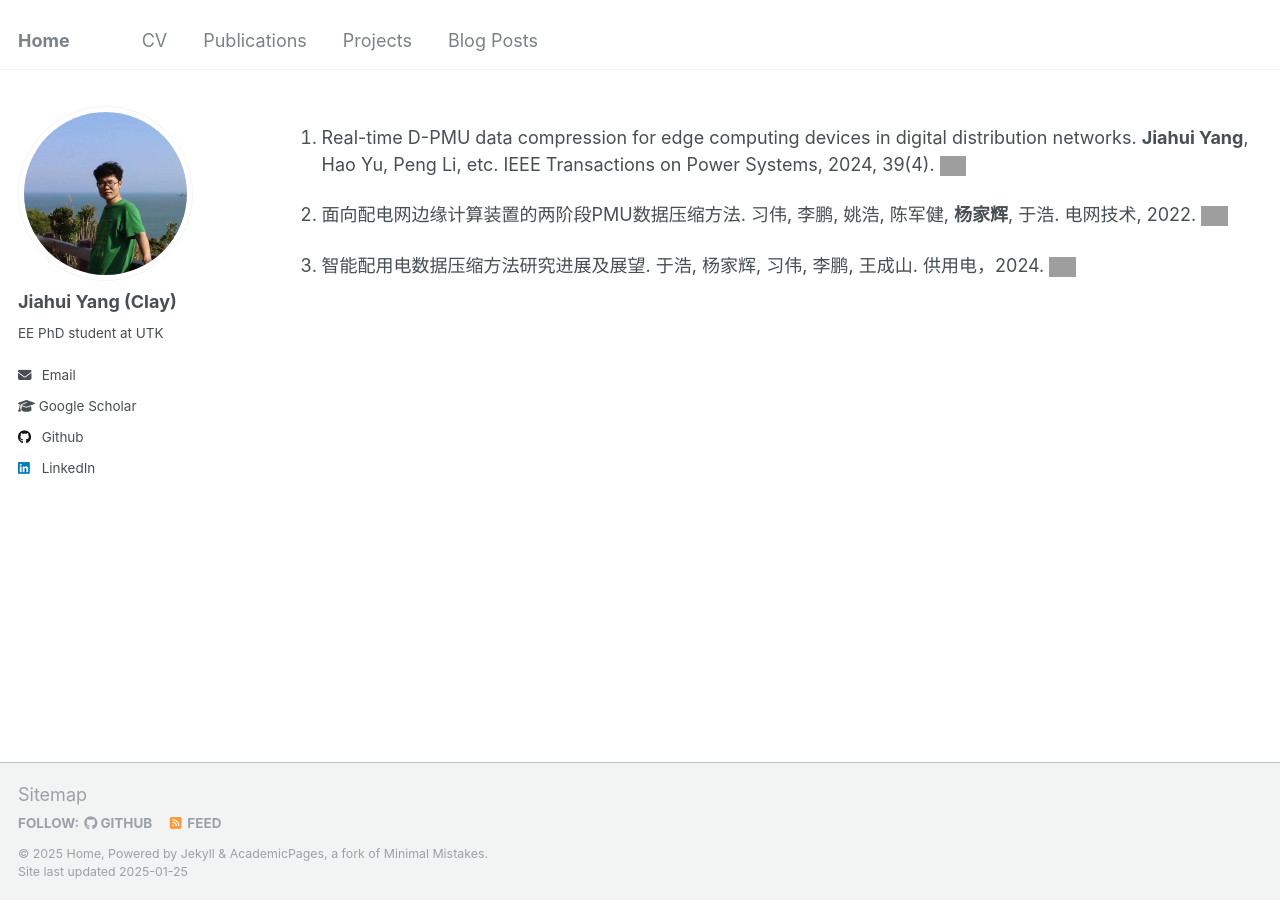
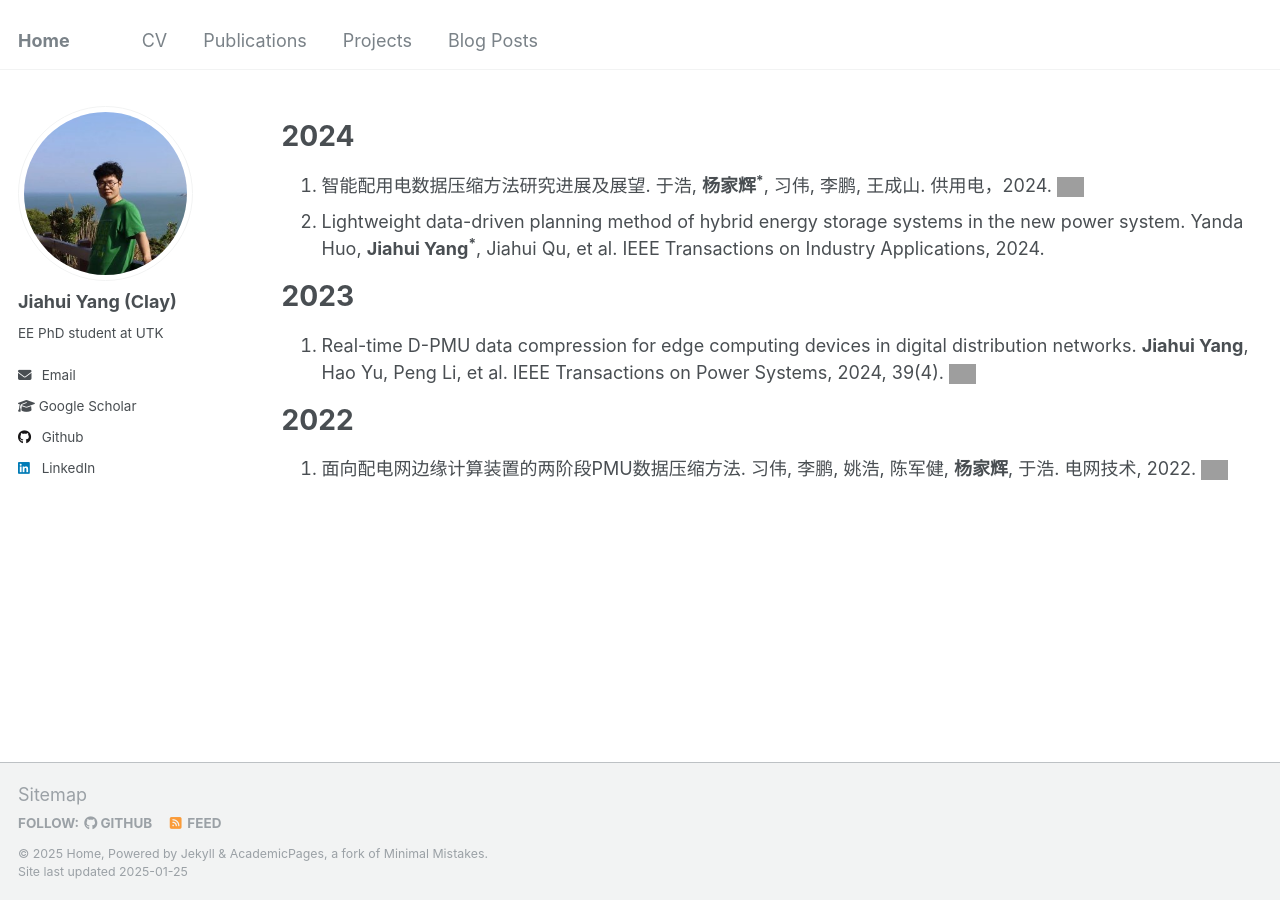
Before and after one commit to ClayUTK/intro, a Jekyll site: the page built from _pages/pub.md, in a window 1280 px wide. Built offline with Jekyll 4.4.1, drawn with Linux system fonts in a browser that asks for light colours; grey boxes are pictures that could not be loaded.

Commit message:
Update pub.md

```diff
--- a/_pages/pub.md
+++ b/_pages/pub.md
@@ -6,8 +6,12 @@ author_profile: true
 
 {% include base_path %}
 
-1. Real-time D-PMU data compression for edge computing devices in digital distribution networks. **Jiahui Yang**, Hao Yu, Peng Li, etc. IEEE Transactions on Power Systems, 2024, 39(4). [<img src="https://upload.wikimedia.org/wikipedia/commons/8/87/PDF_file_icon.svg" alt="PDF Icon" style="height: 20px; vertical-align: middle;">](https://github.com/ClayUTK/intro/blob/60002dcc49009d6e429066cbfd9b92ce2f7c7541/_publications/Real-Time_D-PMU_Data_Compression_for_Edge_Computing_Devices_in_Digital_Distribution_Networks.pdf)
+# 2024
+1. 智能配用电数据压缩方法研究进展及展望. 于浩, **杨家辉<sup>*</sup>**, 习伟, 李鹏, 王成山. 供用电，2024. [<img src="https://upload.wikimedia.org/wikipedia/commons/8/87/PDF_file_icon.svg" alt="PDF Icon" style="height: 20px; vertical-align: middle;">](https://epjournal.csee.org.cn/gyd/article/doi/10.19421/j.cnki.1006-6357.2024.08.001)
+2. Lightweight data-driven planning method of hybrid energy storage systems in the new power system. Yanda Huo, **Jiahui Yang<sup>*</sup>**, Jiahui Qu, et al. IEEE Transactions on Industry Applications, 2024.
 
-2. 面向配电网边缘计算装置的两阶段PMU数据压缩方法. 习伟, 李鹏, 姚浩, 陈军健, **杨家辉**, 于浩. 电网技术, 2022. [<img src="https://upload.wikimedia.org/wikipedia/commons/8/87/PDF_file_icon.svg" alt="PDF Icon" style="height: 20px; vertical-align: middle;">](https://github.com/ClayUTK/intro/blob/6b6781e0fb74fee5d228dab6910bcdfa96c7ba90/_publications/220608_%E7%94%B5%E7%BD%91%E6%8A%80%E6%9C%AF_%E9%9D%A2%E5%90%91%E9%85%8D%E7%94%B5%E7%BD%91%E8%BE%B9%E7%BC%98%E8%AE%A1%E7%AE%97%E8%A3%85%E7%BD%AE%E7%9A%84%E4%B8%A4%E9%98%B6%E6%AE%B5PMU%E6%95%B0%E6%8D%AE%E5%8E%8B%E7%BC%A9%E6%96%B9%E6%B3%95.pdf)
+# 2023
+1. Real-time D-PMU data compression for edge computing devices in digital distribution networks. **Jiahui Yang**, Hao Yu, Peng Li, et al. IEEE Transactions on Power Systems, 2024, 39(4). [<img src="https://upload.wikimedia.org/wikipedia/commons/8/87/PDF_file_icon.svg" alt="PDF Icon" style="height: 20px; vertical-align: middle;">](https://github.com/ClayUTK/intro/blob/60002dcc49009d6e429066cbfd9b92ce2f7c7541/_publications/Real-Time_D-PMU_Data_Compression_for_Edge_Computing_Devices_in_Digital_Distribution_Networks.pdf)
 
-3. 智能配用电数据压缩方法研究进展及展望. 于浩, 杨家辉, 习伟, 李鹏, 王成山. 供用电，2024. [<img src="https://upload.wikimedia.org/wikipedia/commons/8/87/PDF_file_icon.svg" alt="PDF Icon" style="height: 20px; vertical-align: middle;">](https://epjournal.csee.org.cn/gyd/article/doi/10.19421/j.cnki.1006-6357.2024.08.001)
+# 2022
+1. 面向配电网边缘计算装置的两阶段PMU数据压缩方法. 习伟, 李鹏, 姚浩, 陈军健, **杨家辉**, 于浩. 电网技术, 2022. [<img src="https://upload.wikimedia.org/wikipedia/commons/8/87/PDF_file_icon.svg" alt="PDF Icon" style="height: 20px; vertical-align: middle;">](https://github.com/ClayUTK/intro/blob/6b6781e0fb74fee5d228dab6910bcdfa96c7ba90/_publications/220608_%E7%94%B5%E7%BD%91%E6%8A%80%E6%9C%AF_%E9%9D%A2%E5%90%91%E9%85%8D%E7%94%B5%E7%BD%91%E8%BE%B9%E7%BC%98%E8%AE%A1%E7%AE%97%E8%A3%85%E7%BD%AE%E7%9A%84%E4%B8%A4%E9%98%B6%E6%AE%B5PMU%E6%95%B0%E6%8D%AE%E5%8E%8B%E7%BC%A9%E6%96%B9%E6%B3%95.pdf)
```
